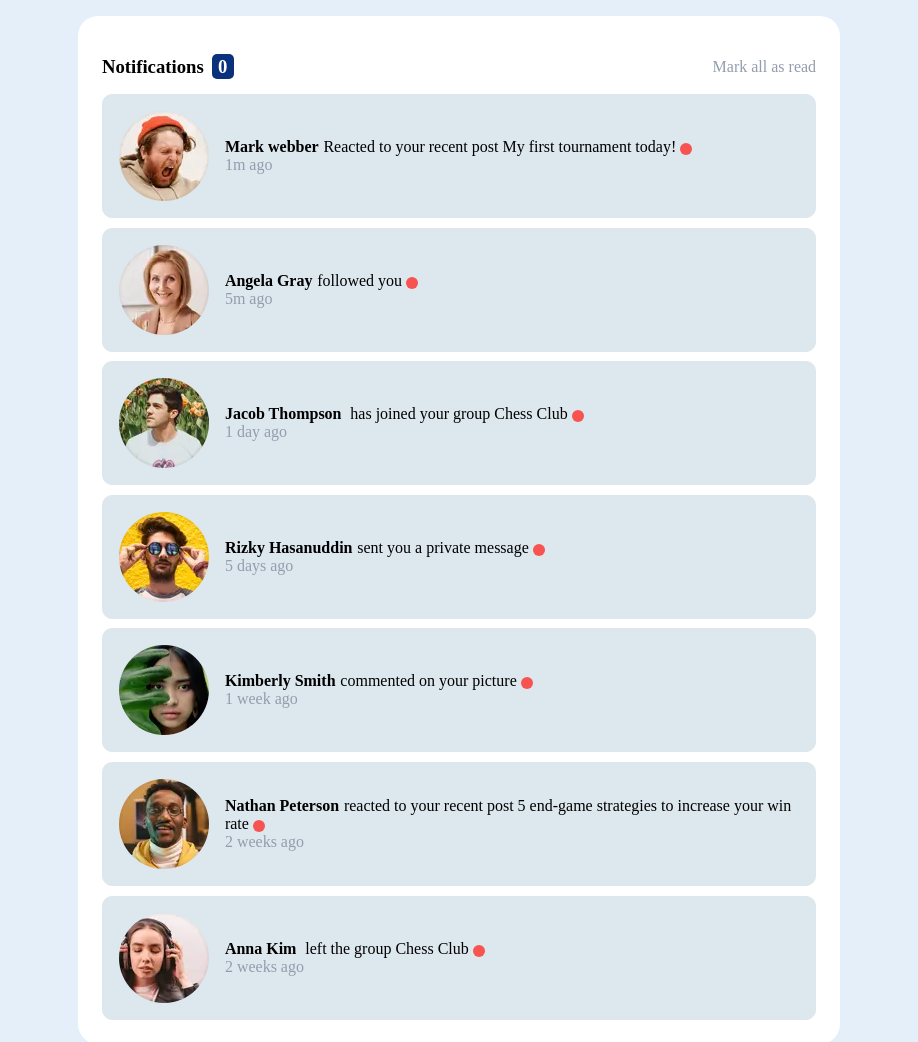
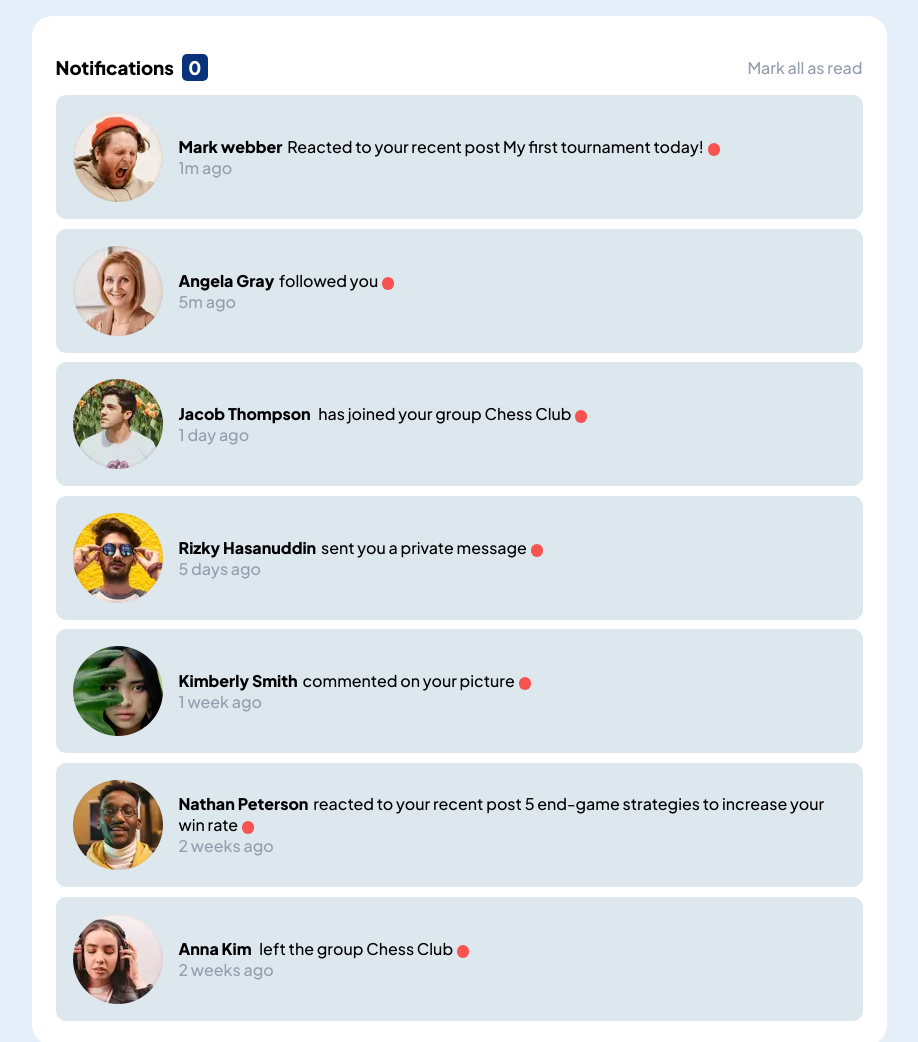
Before and after one commit to iamcelestino/notifications-page, a plain HTML site: page index.html in a window 1280 px wide. Shown: the top 1042 px of the page, without its empty margins (181-1099 px from the left). Drawn offline with Linux system fonts and the light colour scheme.

Commit message:
added new font-family

```diff
--- a/style.css
+++ b/style.css
@@ -1,4 +1,4 @@
-
+@import url('https://fonts.googleapis.com/css2?family=Plus+Jakarta+Sans:wght@500;800&display=swap');
 
 :root {
     --primary-Red: hsl(1, 90%, 64%);
@@ -26,6 +26,7 @@ body {
     flex-direction: column;
     min-height: 100dvh;
     background-color: var(--neutral-Light-grayish-blue1);
+    font-family: 'Plus Jakarta Sans', sans-serif;
 }
 
 .wrapper {
```
Also changed, not shown: 2 other files.
